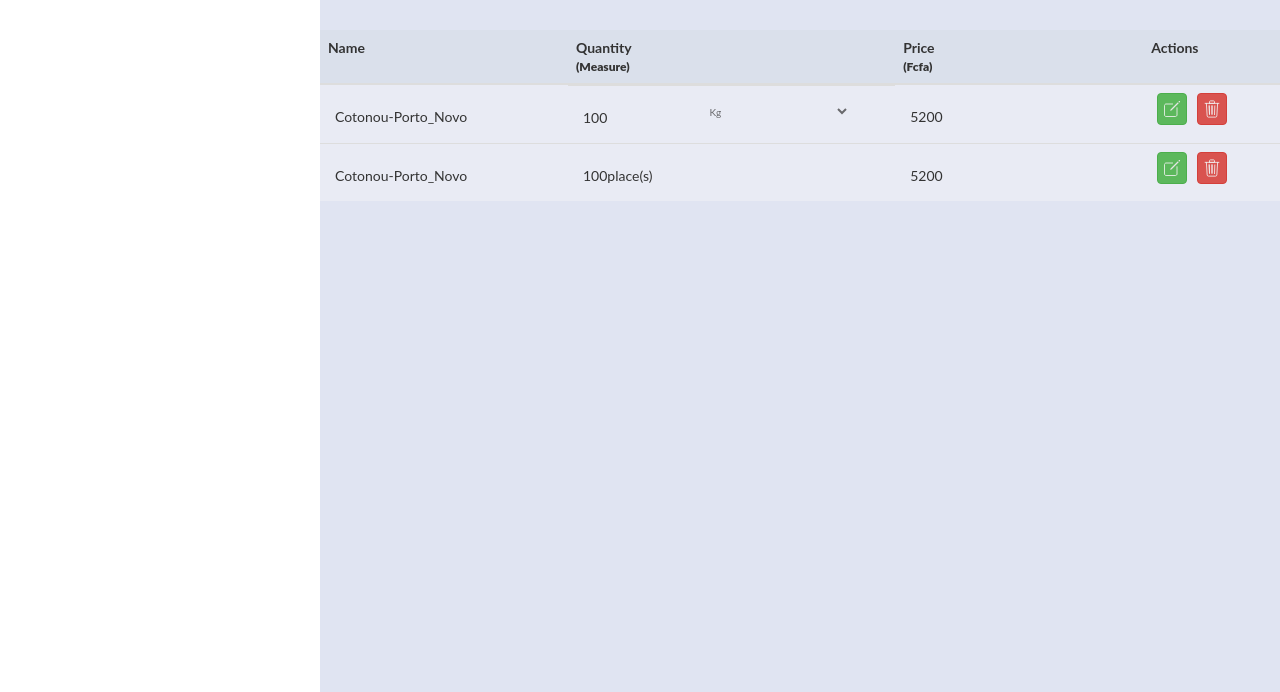
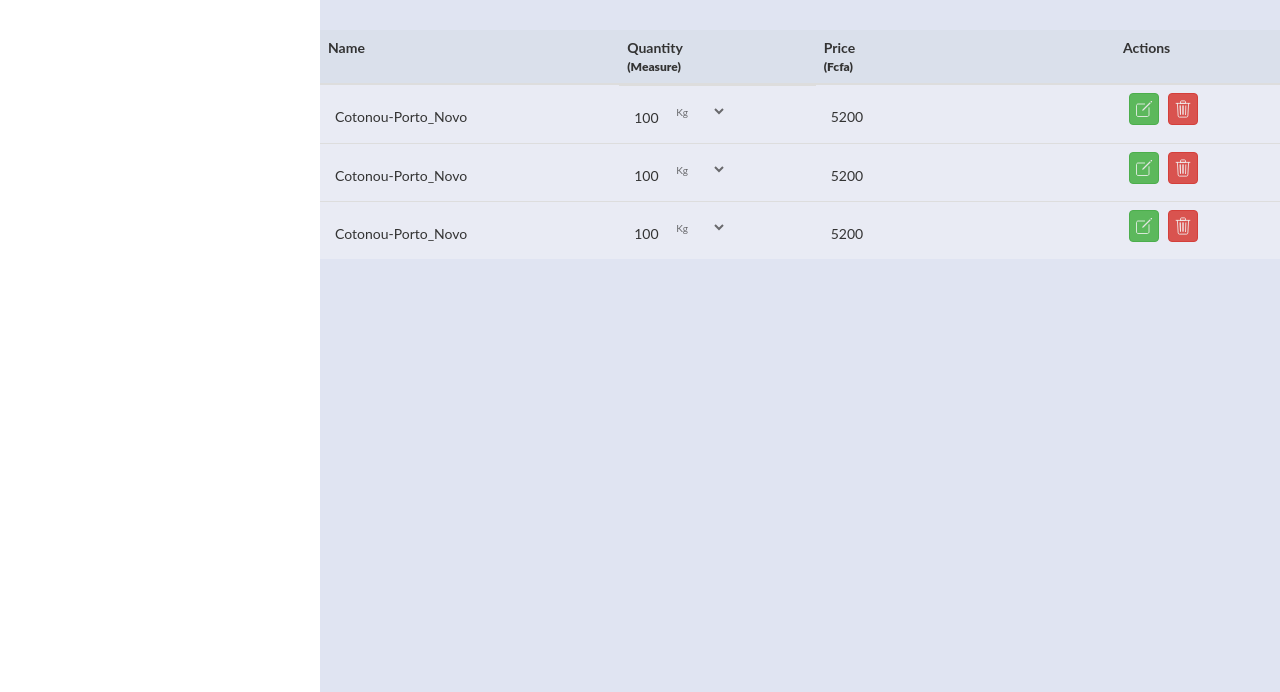
Before and after one commit to madevgit/QoS, a plain HTML site: page index.html in a window 1280 px wide. Shown: the part 108-800 px from the top of the page. Drawn offline with nearby package versions, Linux system fonts and the light colour scheme.

Commit message:
exposant redisposing

```diff
--- a/index.html
+++ b/index.html
@@ -158,18 +158,18 @@
                         name="Quantity"
                         value="100"
                         class="tableInput"
-                        style="width:40%"
+                        style="width:40%;max-width:40px;"
                         disabled="true"
                       />
                       <select
                         class="tableInput"
-                        style="width: 60%;font-size:10px;height: 25px;"
+                        style="width: 60%;font-size:10px;height: 25px; max-width: 60px;"
                         name=""
                         id="input"
                         disabled="true"
                       >
                         <option value="">Kg</option>
-                        <option value="">Litre</option>
+                        <option value="">Liter</option>
                         <option value="">place</option>
                         <option value="">pcs</option>
                       </select>
@@ -203,7 +203,7 @@
                         name="productNumber"
                         value="01"
                         class="tableInput"
-                        disabled
+                        disabled="true"
                       />
                     </td>
                     <td>
@@ -212,17 +212,30 @@
                         name="productName"
                         value="Cotonou-Porto_Novo"
                         class="tableInput"
-                        disabled
+                        disabled="true"
                       />
                     </td>
-                    <td>
+                    <td style="display: flex; position: relative">
                       <input
                         type="text"
                         name="Quantity"
-                        value="100place(s)"
+                        value="100"
                         class="tableInput"
-                        disabled
+                        style="width:40%;max-width:40px;"
+                        disabled="true"
                       />
+                      <select
+                        class="tableInput"
+                        style="width: 60%;font-size:10px;height: 25px; max-width: 60px;"
+                        name=""
+                        id="input"
+                        disabled="true"
+                      >
+                        <option value="">Kg</option>
+                        <option value="">Liter</option>
+                        <option value="">place</option>
+                        <option value="">pcs</option>
+                      </select>
                     </td>
                     <td>
                       <input
@@ -230,7 +243,70 @@
                         name="price"
                         value="5200"
                         class="tableInput"
-                        disabled
+                        disabled="true"
+                      />
+                    </td>
+                    <td>
+                      <button type="button" class="btn btn-success editor">
+                        <img src="edit.svg" class="action-icon" alt="" />
+                        <span class="hidden">Edit</span>
+                      </button>
+                      <button type="button" class="btn btn-danger deleter">
+                        <img src="trash.svg" class="action-icon" alt="" />
+                        <span class="hidden">delete</span>
+                      </button>
+                    </td>
+                  </form>
+                </tr>
+                <tr style="height: 52px">
+                  <form action="nobody">
+                    <td class="hidden">
+                      <input
+                        type="number"
+                        name="productNumber"
+                        value="01"
+                        class="tableInput"
+                        disabled="true"
+                      />
+                    </td>
+                    <td>
+                      <input
+                        type="text"
+                        name="productName"
+                        value="Cotonou-Porto_Novo"
+                        class="tableInput"
+                        disabled="true"
+                      />
+                    </td>
+                    <td style="display: flex; position: relative">
+                      <input
+                        type="text"
+                        name="Quantity"
+                        value="100"
+                        class="tableInput"
+                        style="width:40%;max-width:40px;"
+                        disabled="true"
+                      />
+                      <select
+                        class="tableInput"
+                        style="width: 60%;font-size:10px;height: 25px; max-width: 60px;"
+                        name=""
+                        id="input"
+                        disabled="true"
+                      >
+                        <option value="">Kg</option>
+                        <option value="">Liter</option>
+                        <option value="">place</option>
+                        <option value="">pcs</option>
+                      </select>
+                    </td>
+                    <td>
+                      <input
+                        type="number"
+                        name="price"
+                        value="5200"
+                        class="tableInput"
+                        disabled="true"
                       />
                     </td>
                     <td>
--- a/style.css
+++ b/style.css
@@ -9,7 +9,7 @@ wrapper,
 table {
   max-width: 100%;
 }
-table{
+table {
   background: rgba(245, 245, 245, 0.4);
 }
 .img-flex {
@@ -39,7 +39,8 @@ input {
   border-radius: 4px;
   padding: 0.5em;
 }
-input:disabled,select:disabled {
+input:disabled,
+select:disabled {
   background-color: transparent;
   overflow: visible;
   border: none;
@@ -75,12 +76,19 @@ input:disabled,select:disabled {
   font-size: 12px;
   padding: 4px;
 }
+.measure {
+  width: 60%;
+  font-size: 10px;
+  height: 25px;
+  max-width: 80px;
+}
 header {
   padding-top: 2em;
   padding-bottom: 2em;
   background-color: white;
 }
 @media (min-width: 576px) {
+
 }
 
 @media (min-width: 768px) {
```
